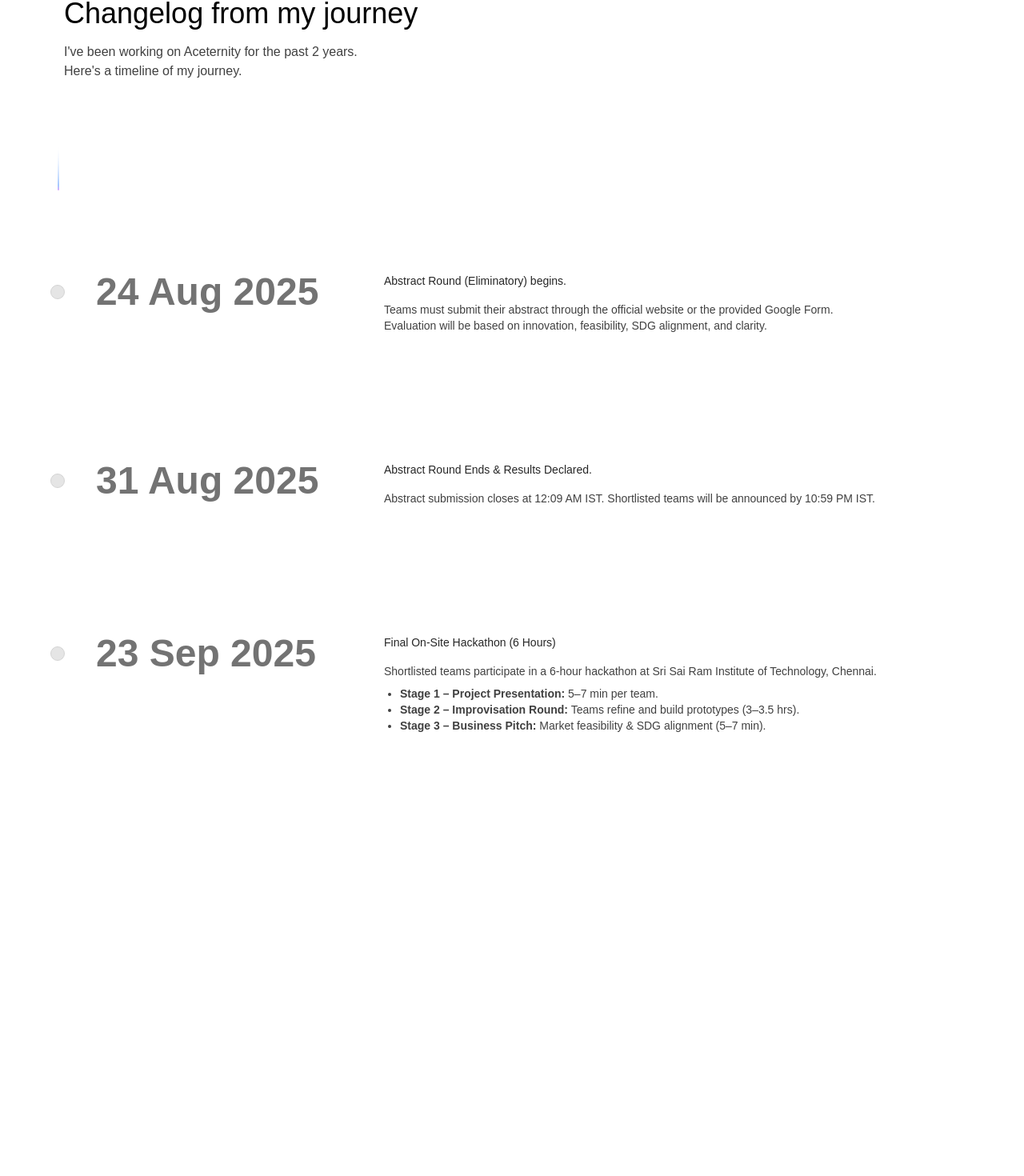
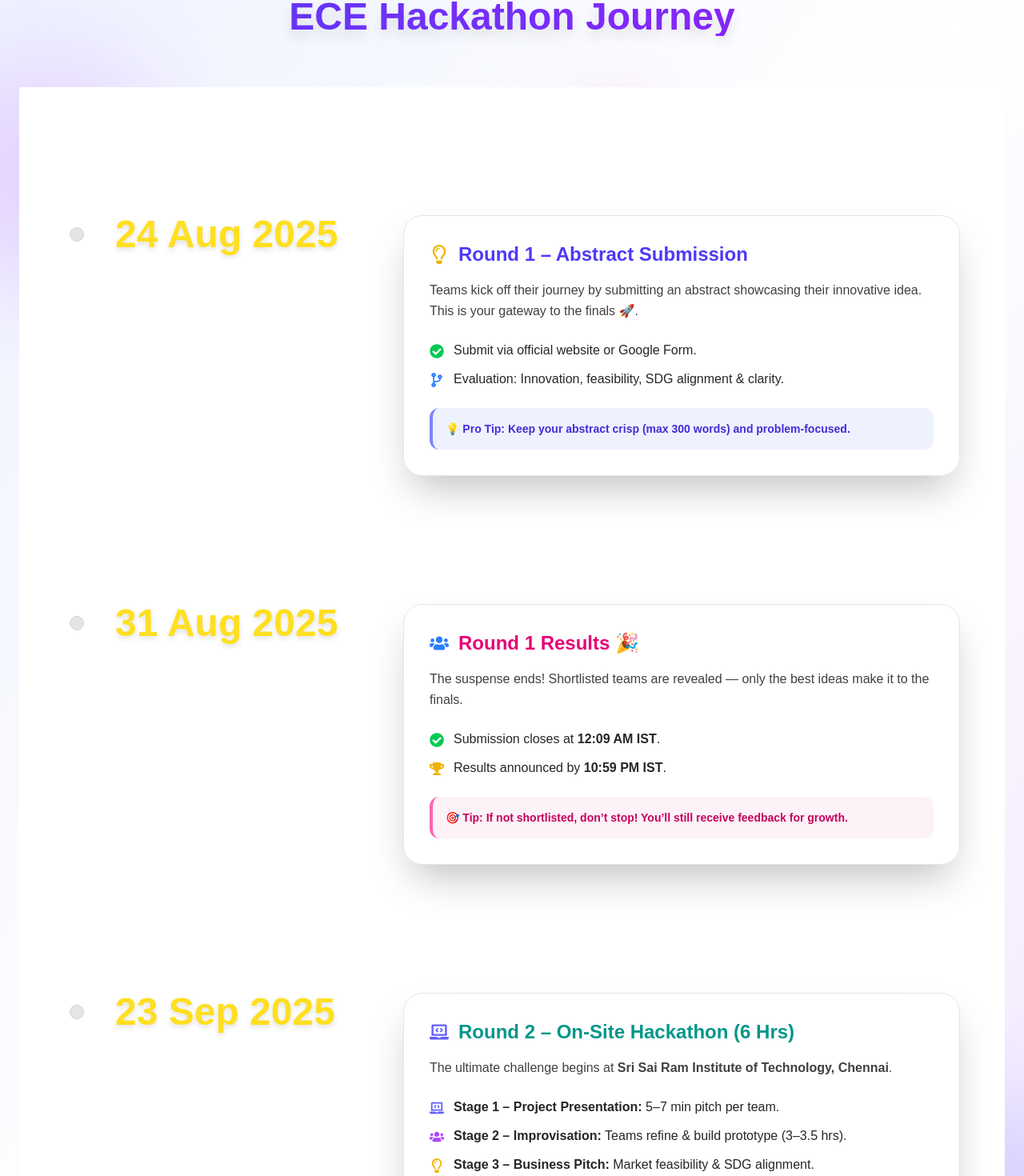
Before and after one commit to unKnownNG/preastantia-2k25, a Next.js app: page /hackathon in a window 1280 px wide. Shown: the part 155-1625 px from the top of the page at 80% size. Before the commit the page ends 1152 px from the top, so only its background shows below. Built offline with nearby package versions, Linux system fonts and the light colour scheme.

Commit message:
changes in hackathon page

```diff
--- a/package.json
+++ b/package.json
@@ -11,6 +11,7 @@
   "dependencies": {
     "@tabler/icons-react": "^3.34.1",
     "clsx": "^2.1.1",
+    "framer-motion": "^12.23.12",
     "motion": "^12.23.12",
     "next": "^15.4.6",
     "react": "^19.1.0",
--- a/src/components/Hackathons.tsx
+++ b/src/components/Hackathons.tsx
@@ -1,68 +1,133 @@
 /* eslint-disable @next/next/no-img-element */
+"use client";
 import React from "react";
 import { Timeline } from "@/components/ui/timeline";
+import {
+  FaCheckCircle,
+  FaRegLightbulb,
+  FaLaptopCode,
+  FaUsers,
+  FaTrophy,
+  FaCodeBranch,
+} from "react-icons/fa";
 
 export default function TimelineDemo() {
   const data = [
     {
-      title: "24 Aug 2025",
+      title: (
+        <span className="text-yellow-300 font-semibold drop-shadow-md">
+          24 Aug 2025
+        </span>
+      ),
       content: (
-        <div>
-          <p className="mb-4 text-xs md:text-sm text-neutral-800 dark:text-neutral-200">
-            Abstract Round (Eliminatory) begins.
+        <div className="bg-white/90 dark:bg-neutral-900/90 backdrop-blur-xl p-8 rounded-3xl shadow-2xl border border-neutral-200 dark:border-neutral-700 hover:scale-[1.02] transition-transform">
+          <h3 className="text-2xl font-bold text-indigo-600 dark:text-indigo-400 mb-4 flex items-center gap-3">
+            <FaRegLightbulb className="text-yellow-500 text-2xl" /> Round 1 – Abstract Submission
+          </h3>
+          <p className="text-base text-neutral-700 dark:text-neutral-300 mb-6 leading-relaxed">
+            Teams kick off their journey by submitting an abstract showcasing
+            their innovative idea. This is your gateway to the finals 🚀.
           </p>
-          <p className="text-xs md:text-sm text-neutral-700 dark:text-neutral-300">
-            Teams must submit their abstract through the official website or the provided Google Form.
-            <br />
-            Evaluation will be based on innovation, feasibility, SDG alignment, and clarity.
-          </p>
+          <ul className="space-y-3 text-base text-neutral-800 dark:text-neutral-300">
+            <li className="flex items-start gap-3">
+              <FaCheckCircle className="text-green-500 mt-1 text-lg" />
+              <span>Submit via official website or Google Form.</span>
+            </li>
+            <li className="flex items-start gap-3">
+              <FaCodeBranch className="text-blue-500 mt-1 text-lg" />
+              <span>Evaluation: Innovation, feasibility, SDG alignment & clarity.</span>
+            </li>
+          </ul>
+          <div className="mt-6 bg-indigo-50 dark:bg-indigo-900/40 p-4 rounded-xl text-sm text-indigo-700 dark:text-indigo-300 font-semibold border-l-4 border-indigo-400 dark:border-indigo-600">
+            💡 Pro Tip: Keep your abstract crisp (max 300 words) and problem-focused.
+          </div>
         </div>
       ),
     },
     {
-      title: "31 Aug 2025",
+      title: (
+        <span className="text-yellow-300 font-semibold drop-shadow-md">
+          31 Aug 2025
+        </span>
+      ),
       content: (
-        <div>
-          <p className="mb-4 text-xs md:text-sm text-neutral-800 dark:text-neutral-200">
-            Abstract Round Ends & Results Declared.
+        <div className="bg-white/90 dark:bg-neutral-900/90 backdrop-blur-xl p-8 rounded-3xl shadow-2xl border border-neutral-200 dark:border-neutral-700 hover:scale-[1.02] transition-transform">
+          <h3 className="text-2xl font-bold text-pink-600 dark:text-pink-400 mb-4 flex items-center gap-3">
+            <FaUsers className="text-blue-500 text-2xl" /> Round 1 Results 🎉
+          </h3>
+          <p className="text-base text-neutral-700 dark:text-neutral-300 mb-6 leading-relaxed">
+            The suspense ends! Shortlisted teams are revealed — only the best
+            ideas make it to the finals.
           </p>
-          <p className="text-xs md:text-sm text-neutral-700 dark:text-neutral-300">
-            Abstract submission closes at 12:09 AM IST.
-            Shortlisted teams will be announced by 10:59 PM IST.
-          </p>
+          <ul className="space-y-3 text-base text-neutral-800 dark:text-neutral-300">
+            <li className="flex items-start gap-3">
+              <FaCheckCircle className="text-green-500 mt-1 text-lg" />
+              <span>Submission closes at <strong>12:09 AM IST</strong>.</span>
+            </li>
+            <li className="flex items-start gap-3">
+              <FaTrophy className="text-yellow-500 mt-1 text-lg" />
+              <span>Results announced by <strong>10:59 PM IST</strong>.</span>
+            </li>
+          </ul>
+          <div className="mt-6 bg-pink-50 dark:bg-pink-900/30 p-4 rounded-xl text-sm text-pink-700 dark:text-pink-300 font-semibold border-l-4 border-pink-400 dark:border-pink-600">
+            🎯 Tip: If not shortlisted, don’t stop! You’ll still receive feedback for growth.
+          </div>
         </div>
       ),
     },
     {
-      title: "23 Sep 2025",
+      title: (
+        <span className="text-yellow-300 font-semibold drop-shadow-md">
+          23 Sep 2025
+        </span>
+      ),
       content: (
-        <div>
-          <p className="mb-4 text-xs md:text-sm text-neutral-800 dark:text-neutral-200">
-            Final On-Site Hackathon (6 Hours)
+        <div className="bg-white/90 dark:bg-neutral-900/90 backdrop-blur-xl p-8 rounded-3xl shadow-2xl border border-neutral-200 dark:border-neutral-700 hover:scale-[1.02] transition-transform">
+          <h3 className="text-2xl font-bold text-teal-600 dark:text-teal-400 mb-4 flex items-center gap-3">
+            <FaLaptopCode className="text-indigo-500 text-2xl" /> Round 2 – On-Site Hackathon (6 Hrs)
+          </h3>
+          <p className="text-base text-neutral-700 dark:text-neutral-300 mb-6 leading-relaxed">
+            The ultimate challenge begins at{" "}
+            <span className="font-semibold">Sri Sai Ram Institute of Technology, Chennai</span>.
           </p>
-          <p className="text-xs md:text-sm text-neutral-700 dark:text-neutral-300">
-            Shortlisted teams participate in a 6-hour hackathon at{" "}
-            <span className="font-medium">Sri Sai Ram Institute of Technology, Chennai</span>.
-          </p>
-          <ul className="list-disc ml-5 mt-2 text-xs md:text-sm text-neutral-700 dark:text-neutral-300">
-            <li>
-              <strong>Stage 1 – Project Presentation:</strong> 5–7 min per team.
+          <ul className="space-y-3 text-base text-neutral-800 dark:text-neutral-300">
+            <li className="flex items-start gap-3">
+              <FaLaptopCode className="text-indigo-500 mt-1 text-lg" />
+              <span><strong>Stage 1 – Project Presentation:</strong> 5–7 min pitch per team.</span>
             </li>
-            <li>
-              <strong>Stage 2 – Improvisation Round:</strong> Teams refine and build prototypes (3–3.5 hrs).
+            <li className="flex items-start gap-3">
+              <FaUsers className="text-purple-500 mt-1 text-lg" />
+              <span><strong>Stage 2 – Improvisation:</strong> Teams refine & build prototype (3–3.5 hrs).</span>
             </li>
-            <li>
-              <strong>Stage 3 – Business Pitch:</strong> Market feasibility & SDG alignment (5–7 min).
+            <li className="flex items-start gap-3">
+              <FaRegLightbulb className="text-yellow-500 mt-1 text-lg" />
+              <span><strong>Stage 3 – Business Pitch:</strong> Market feasibility & SDG alignment.</span>
             </li>
           </ul>
+          <div className="mt-6 bg-teal-50 dark:bg-teal-900/40 p-4 rounded-xl text-sm text-teal-700 dark:text-teal-300 font-semibold border-l-4 border-teal-400 dark:border-teal-600">
+            🏆 Prizes worth ₹50,000 + incubation support for top teams!
+          </div>
         </div>
       ),
     },
   ];
 
   return (
-    <div className="relative w-full overflow-clip">
-      <Timeline data={data} />
+    <div className="relative w-full overflow-hidden py-20">
+      {/* 🔮 Background gradient + floating blobs */}
+      <div className="absolute inset-0 bg-gradient-to-br from-indigo-50 via-white to-purple-100 dark:from-neutral-950 dark:via-neutral-900 dark:to-neutral-950" />
+      <div className="absolute top-40 -left-20 w-72 h-72 bg-purple-400/30 dark:bg-purple-600/20 rounded-full blur-3xl animate-pulse" />
+      <div className="absolute bottom-20 -right-20 w-72 h-72 bg-indigo-400/30 dark:bg-indigo-600/20 rounded-full blur-3xl animate-pulse" />
+      <div className="absolute top-60 right-1/3 w-40 h-40 bg-pink-300/30 dark:bg-pink-700/20 rounded-full blur-2xl animate-bounce" />
+
+      {/* Content */}
+      <div className="relative container mx-auto px-6">
+        <h2 className="text-center text-5xl font-extrabold text-transparent bg-clip-text bg-gradient-to-r from-indigo-600 to-purple-600 mb-16 drop-shadow-xl">
+          ECE Hackathon Journey
+        </h2>
+
+        <Timeline data={data} />
+      </div>
     </div>
   );
 }
--- a/src/components/ui/timeline.tsx
+++ b/src/components/ui/timeline.tsx
@@ -37,15 +37,15 @@ export const Timeline = ({ data }: { data: TimelineEntry[] }) => {
       className="w-full bg-white dark:bg-neutral-950 font-sans md:px-10"
       ref={containerRef}
     >
-      <div className="max-w-7xl mx-auto py-20 px-4 md:px-8 lg:px-10">
-        <h2 className="text-lg md:text-4xl mb-4 text-black dark:text-white max-w-4xl">
-          Changelog from my journey
-        </h2>
-        <p className="text-neutral-700 dark:text-neutral-300 text-sm md:text-base max-w-sm">
-          I&apos;ve been working on Aceternity for the past 2 years. Here&apos;s
-          a timeline of my journey.
+       {/*<div className="max-w-4xl mx-auto mb-10 text-center">
+       <h2 className="text-3xl font-bold tracking-tight sm:text-4xl">
+       ECE Hackathon 2025 – Timeline
+       </h2>
+       <p className="mt-2 text-lg leading-8 text-gray-600">
+        Follow the important dates and rounds for the hackathon journey 🚀.
         </p>
-      </div>
+        </div>
+        */}
 
       <div ref={ref} className="relative max-w-7xl mx-auto pb-20">
         {data.map((item, index) => (
```
Also changed, not shown: 1 other file (tests, documents, lock files or other folders).
